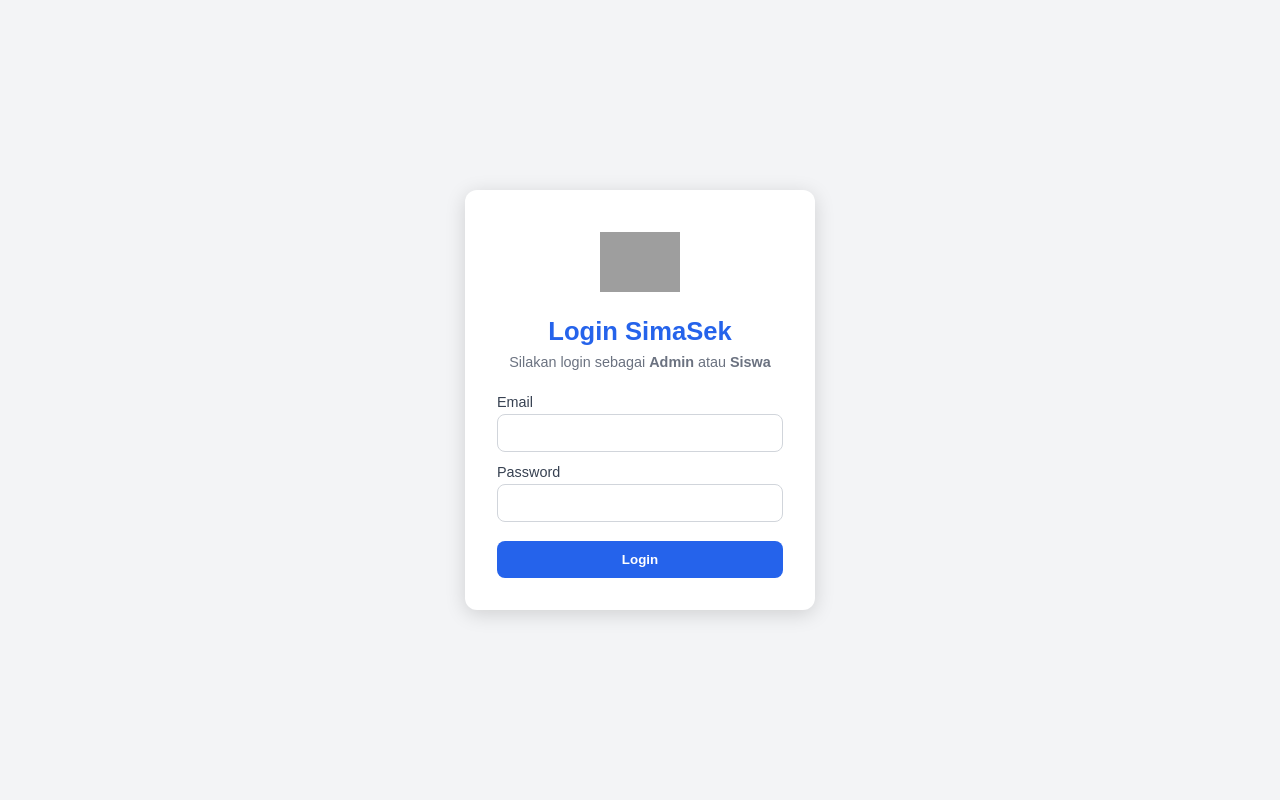
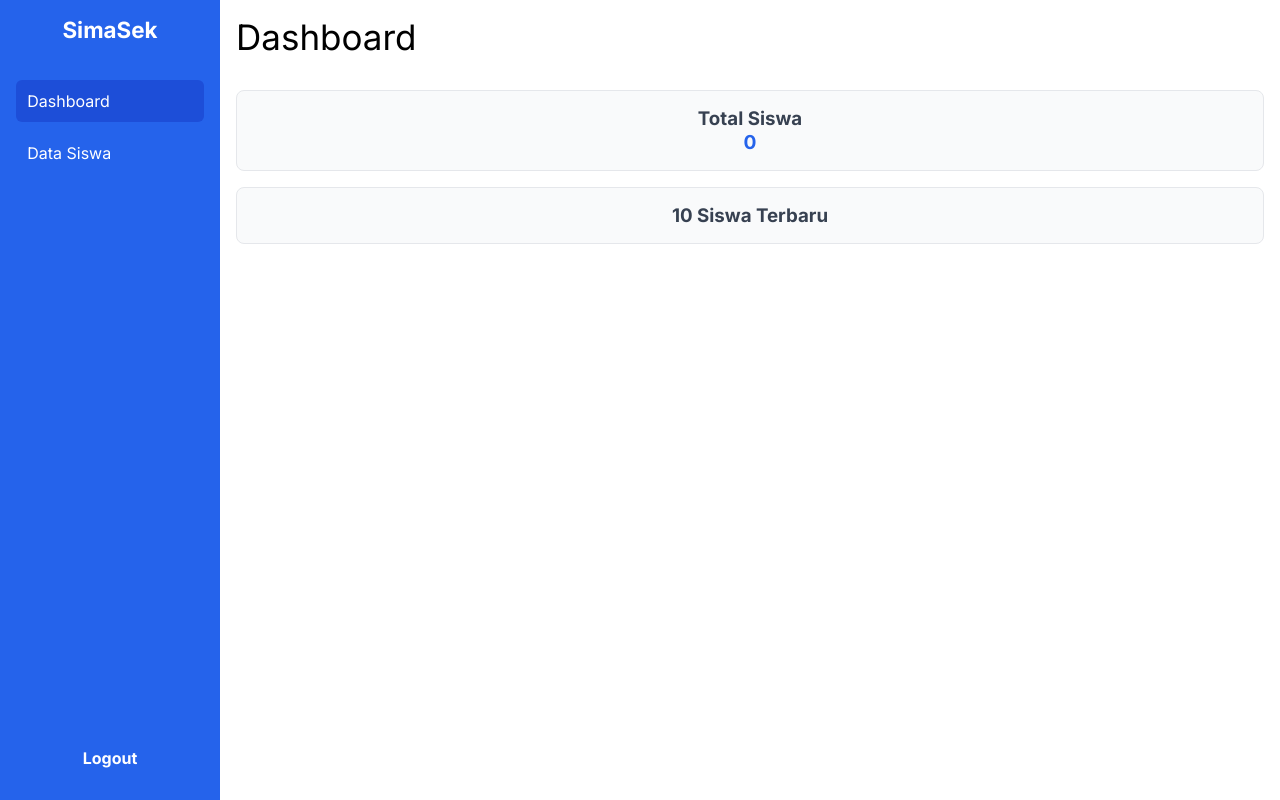
Before and after one commit to bryanstd/simasek, a PHP site: page /admin/index.php in a window 1280 px wide. Run offline with PHP 8.4, Linux system fonts and the light colour scheme; data that the repository does not hold is empty; grey boxes are pictures that could not be loaded.

Commit message:
admin homepage and logout

```diff
--- /dev/null
+++ b/admin/index.php
@@ -0,0 +1,67 @@
+<?php
+include_once __DIR__ . '/../connection.php';
+
+function totalSiswa() {
+  global $db;
+  $result = $db->query("SELECT COUNT(*) AS total_siswa FROM user WHERE role='siswa'");
+  $row = $result->fetch_assoc();
+  return $row['total_siswa'];
+}
+
+function siswaTerbaru() {
+  global $db;
+  $result = $db->query("SELECT nis, nama_lengkap, tempat_lahir FROM user WHERE role='siswa' ORDER BY id DESC LIMIT 10");
+  $list = [];
+  if ($result) {
+    while ($row = $result->fetch_assoc()) {
+      $list[] = $row;
+    }
+  }
+  return $list;
+}
+?>
+
+
+<!DOCTYPE html>
+<html lang="id">
+<head>
+  <meta charset="UTF-8">
+  <meta name="viewport" content="width=device-width, initial-scale=1.0">
+  <title>Dashboard Admin - SimaSek</title>
+  <link rel="stylesheet" href="style.css">
+</head>
+<body>
+
+  <aside class="sidebar">
+    <h2 class="logo">SimaSek</h2>
+    <nav>
+      <a href="#" class="active">Dashboard</a>
+      <a href="/simasek/admin/datasiswa.php">Data Siswa</a>
+      <a href="/simasek/logout.php" class="logout">Logout</a>
+    </nav>
+  </aside>
+
+  <main class="content">
+    <header class="topbar">
+      <p>Dashboard</p>
+    </header>
+
+    <section class="dashboard">
+      <div class="card">
+        <h3>Total Siswa</h3>
+        <p><?= totalSiswa(); ?></p>
+      </div>
+
+      <div class="card">
+        <h3>10 Siswa Terbaru</h3>
+        <ul class="latest-list">
+          <?php foreach (siswaTerbaru() as $siswa): ?>
+            <li><?= htmlspecialchars($siswa['nis']) ?> - <?= htmlspecialchars($siswa['nama_lengkap']) ?> - <?= htmlspecialchars($siswa['tempat_lahir']) ?></li>
+          <?php endforeach; ?>
+        </ul>
+      </div>
+    </section>
+  </main>
+
+</body>
+</html>
--- /dev/null
+++ b/admin/style.css
@@ -0,0 +1,124 @@
+@import url("https://fonts.googleapis.com/css2?family=Inter:ital,opsz,wght@0,14..32,100..900;1,14..32,100..900&display=swap");
+
+* {
+  margin: 0;
+  padding: 0;
+  box-sizing: border-box;
+}
+
+body {
+  font-family: Inter;
+}
+
+.sidebar {
+  position: fixed;
+  left: 0;
+  top: 0;
+  width: 220px;
+  height: 100%;
+  background: #2563eb;
+  color: white;
+  padding: 1rem;
+  display: flex;
+  flex-direction: column;
+}
+
+.sidebar .logo {
+  font-size: 1.4rem;
+  font-weight: bold;
+  margin-bottom: 2rem;
+  text-align: center;
+}
+
+.sidebar nav {
+  display: flex;
+  flex-direction: column;
+  height: 100%;
+}
+
+.sidebar nav a {
+  display: block;
+  color: white;
+  text-decoration: none;
+  padding: 0.7rem;
+  margin: 0.3rem 0;
+  border-radius: 6px;
+  transition: background 0.3s;
+}
+
+.sidebar nav a:hover,
+.sidebar nav a.active {
+  background: #1d4ed8;
+}
+
+.sidebar nav a.logout {
+  margin-top: auto;
+  background: none;
+  text-align: center;
+  font-weight: bold;
+}
+
+.sidebar nav a.logout:hover {
+  text-decoration: underline;
+  background: none;
+  color: #ffcccc;
+}
+
+.content {
+  margin-left: 220px;
+}
+
+.topbar {
+  display: flex;
+  font-size: 35px;
+  justify-content: space-between;
+  align-items: center;
+  color: rgb(0, 0, 0);
+  padding: 1rem;
+}
+
+.dashboard {
+  flex-direction: column;
+  display: flex;
+  gap: 1rem;
+  flex-wrap: wrap;
+  padding: 1rem;
+}
+
+.dashboard .card {
+  flex: 1;
+  min-width: 200px;
+  background: #f9fafb;
+  padding: 1rem;
+  border-radius: 8px;
+  border: 1px solid #e5e7eb;
+  text-align: center;
+}
+
+.dashboard .card h3 {
+  color: #374151;
+}
+
+.dashboard .card p {
+  font-size: 1.2rem;
+  font-weight: bold;
+  color: #2563eb;
+}
+
+.latest-list {
+  list-style: none;
+  padding: 0;
+  margin: 0;
+  text-align: left; /* biar rapi ke kiri */
+}
+
+.latest-list li {
+  padding: 0.4rem 0;
+  border-bottom: 1px solid #e5e7eb;
+  font-size: 0.95rem;
+  color: #374151;
+}
+
+.latest-list li:last-child {
+  border-bottom: none;
+}
--- a/index.php
+++ b/index.php
@@ -8,10 +8,10 @@
 
 if (!empty($_SESSION['usertype']) && !empty($_SESSION['role'])) {
     if ($_SESSION['role'] === 'admin') {
-        header("Location: /admin/");
+        header("Location: /simasek/admin/");
         exit;
     } elseif ($_SESSION['role'] === 'siswa') {
-        header("Location: /siswa/");
+        header("Location: /simasek/siswa/");
         exit;
     }
 }
@@ -29,10 +29,10 @@
         $islogin = true;
 
         if ($check['role'] === 'admin') {
-            header("Location: /admin/");
+            header("Location: /simasek/admin/");
             exit;
         } elseif ($check['role'] === 'siswa') {
-            header("Location: /siswa/");
+            header("Location: /simasek/siswa/");
             exit;
         } else {
             $error = "Role tidak dikenali!";
```
Also changed, not shown: admin/datasiswa.php (added, +25 -0 lines), database.md (added, +38 -0 lines), logout.php (added, +9 -0 lines).
